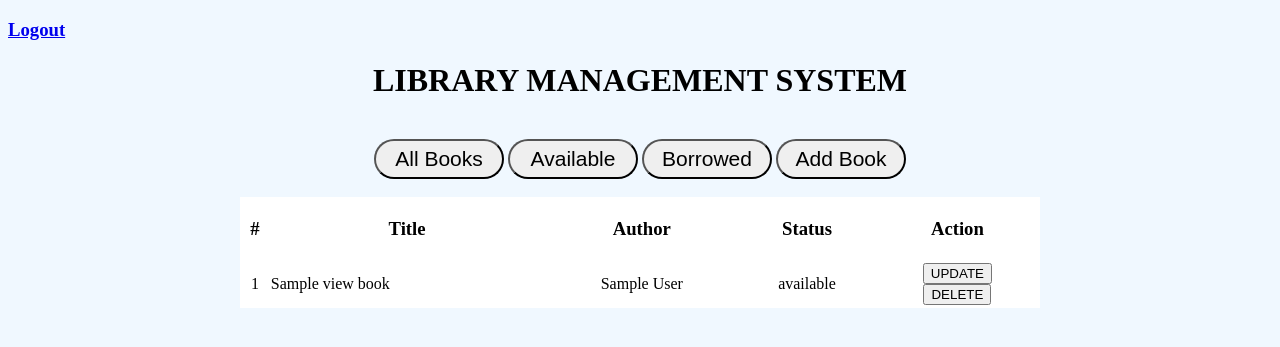
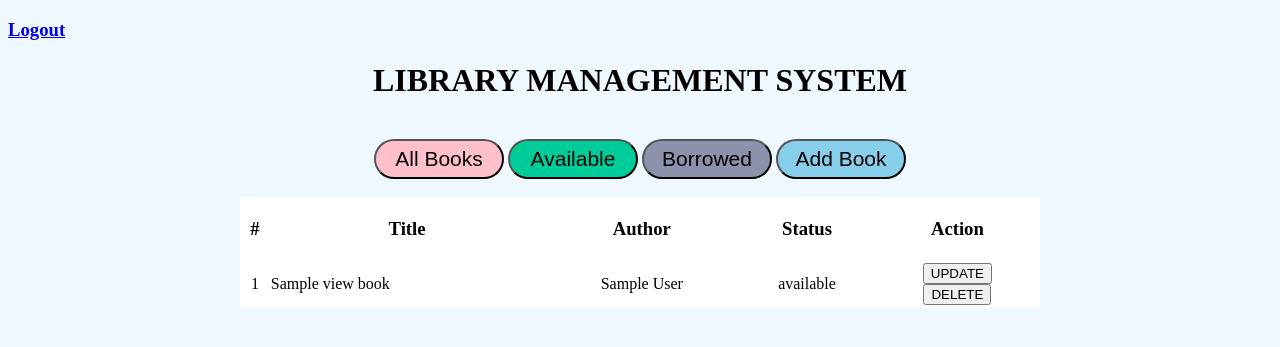
Before and after one commit to genegrace07/library_sys, a Flask app: template templates/main.html in a window 1280 px wide. Shown: the top 347 px of the page. Run offline with Flask 2, Linux system fonts and the light colour scheme; the template is opened without the code that fills it: most values are stand-ins (such as "Sample title", 1, 10 or a date in 2020).

Commit message:
modified buttons color

```diff
--- a/actions.py
+++ b/actions.py
@@ -24,6 +24,7 @@ def actionhandling(book_id):
         if request.method == 'GET':
             if 'delete' in request.args:
                 return render_template('delete.html', book_id=book_id)
+                # return redirect(url_for('action.actionhandling',book_id=book_id))
 
         if request.method == 'POST':
             if 'yes' in request.form:
@@ -38,6 +39,7 @@ def update(book_id):
     if request.method == 'GET':
         if 'update' in request.args:
             return render_template('update.html',book_id=book_id)
+            # return redirect(url_for('action.update',book_id=book_id))
 
     if request.method == 'POST':
         if 'yes' in request.form:
--- a/app.py
+++ b/app.py
@@ -17,7 +17,8 @@ def libsys():
     user_session = session.get('username')
     if not user_session:
         flash('Invalid login, Login first', 'error')
-        return redirect(url_for('auth.login'))
+        # return redirect(url_for('auth.login'))
+        return render_template('login.html')
 
     useroperate = current_app.config['useroperate']
     status_type = request.args.get('filter')
--- a/templates/main.html
+++ b/templates/main.html
@@ -8,13 +8,13 @@
 
 <center>
 <form action="{{ url_for('libsys') }}" method="GET" style="display:inline;">
-            <button type="submit" name="filter" value="allbooks" style="width:130px;height:40px; border-radius:100px;font-size:21px;">All Books</button>
-            <button type="submit" name="filter" value="available" style="width:130px;height:40px; border-radius:100px;font-size:21px;">Available</button>
-            <button type="submit" name="filter" value="borrowed" style="width:130px;height:40px; border-radius:100px;font-size:21px;">Borrowed</button>
+            <button type="submit" name="filter" value="allbooks" style="background-color:pink; width:130px;height:40px; border-radius:100px;font-size:21px;">All Books</button>
+            <button type="submit" name="filter" value="available" style="background-color:#00CC99; width:130px;height:40px; border-radius:100px;font-size:21px;">Available</button>
+            <button type="submit" name="filter" value="borrowed" style="background-color:#8C92AC; width:130px;height:40px; border-radius:100px;font-size:21px;">Borrowed</button>
 </form>
 
 <form action="{{ url_for('action.add') }}" method="POST" style="display:inline;">
-            <button type="submit" name="action" value="addbook" style="width:130px;height:40px; border-radius:100px;font-size:21px;">Add Book</button>
+            <button type="submit" name="action" value="addbook" style="background-color:skyblue; width:130px;height:40px; border-radius:100px;font-size:21px;">Add Book</button>
 </form><br><br>
 
 <table width="800" height="30" style="background-color:white" border="0">
```
Also changed, not shown: auth.py (+6 -3 lines).
